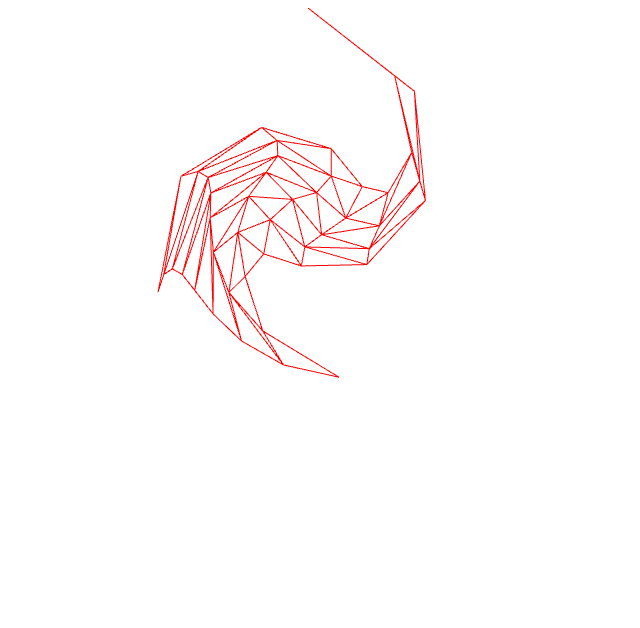
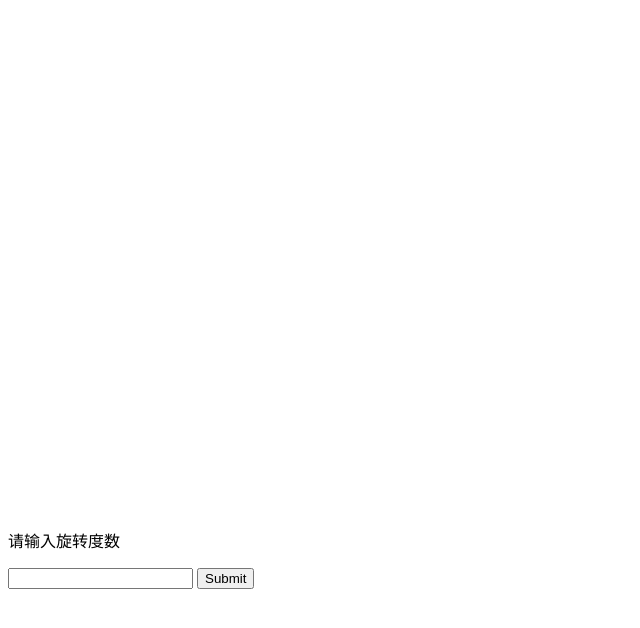
Before and after one commit to NJH1412/NJH1412.github.io, a plain HTML site: page Lab2/task5.html in a window 1280 px wide. Shown: the whole page, without its empty margins (0-640 px from the left). Drawn offline with Linux system fonts and the light colour scheme.

Commit message:
Add files via upload

```diff
--- a/Lab2/task4.js
+++ b/Lab2/task4.js
@@ -3,7 +3,7 @@
 var gl;
 var points=[];
 
-window.onload = function init(){
+function init(){
     var canvas = document.getElementById( "triangle-canvas" );
     gl = WebGLUtils.setupWebGL(canvas);
     if(!gl){
@@ -17,7 +17,7 @@ window.onload = function init(){
     ];
 
     var numTimesToSubdivides=4;
-    var angle=-60.0;
+    var angle=document.getElementById("num").value;
     var spin=Math.PI*angle/180.0;
     var cos=Math.cos(spin);
     var sin=Math.sin(spin);
--- a/Lab2/task5.html
+++ b/Lab2/task5.html
@@ -37,5 +37,8 @@
 </head>
 <body>
 <canvas id="triangle-canvas" style="border:none;" width="500" height="500"></canvas>
+<p>请输入旋转度数</p>
+<input id="num">
+<button type="button" onclick="init()">Submit</button>
 </body>
 </html>
--- a/Lab2/task5.js
+++ b/Lab2/task5.js
@@ -3,10 +3,10 @@
 var gl;
 var points=[];
 var numTimesToSubdivides=3;
-var angle=180.0;
-var spin=Math.PI*angle/180.0;
+var angle=0;
+var spin=0;
 
-window.onload = function init(){
+function init(){
     var canvas = document.getElementById( "triangle-canvas" );
     gl = WebGLUtils.setupWebGL(canvas);
     if(!gl){
@@ -21,6 +21,9 @@ window.onload = function init(){
          vec2(0.0, -1.0),
          vec2(0.5, 0.7),
     ];
+
+    angle = document.getElementById("num").value;
+    spin=Math.PI*angle/180.0;
 
     divideTriangle(vertices[0], vertices[1], vertices[2], numTimesToSubdivides);
 
```
Also changed, not shown: Lab2/task4.html (+3 -0 lines).
